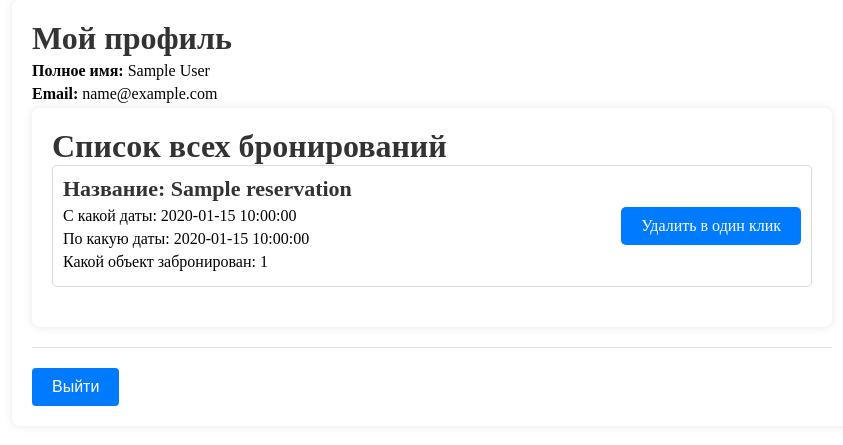
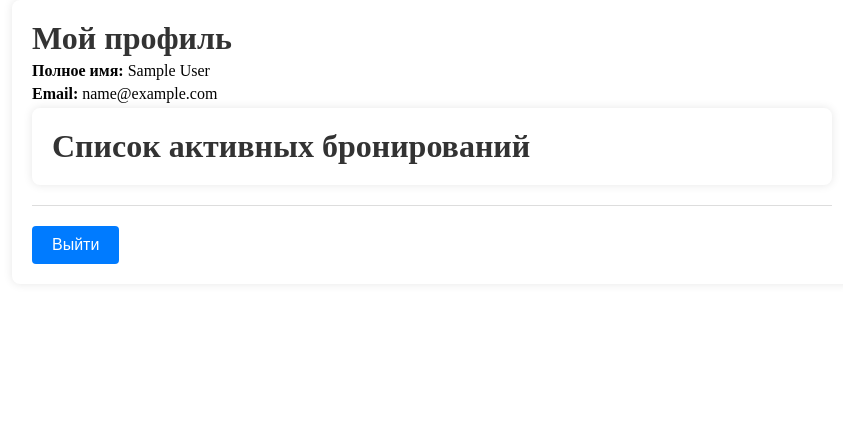
Before and after one commit to Mahishwara/Project, a FastAPI app: template app/templates/profile.html in a window 1280 px wide. Shown: the part 150-595 px from the top of the page, without its empty margins (208-1051 px from the left). Run offline with FastAPI, Linux system fonts and the light colour scheme; the template is opened without the code that fills it: most values are stand-ins (such as "Sample title", 1, 10 or a date in 2020); parts of the project's set-up code (start-up, migrations or seed data) failed here and were passed over.

Commit message:
Update profile.html

```diff
--- a/app/templates/profile.html
+++ b/app/templates/profile.html
@@ -7,25 +7,23 @@
             <h2 hidden>ID: {{ profile.id }}</h2>
             <p><strong>Полное имя:</strong> {{ profile.first_name }} {{ profile.last_name }}</p>
             <p><strong>Email:</strong> {{ profile.email }}</p>
-            {% if (reservations): %}
                 <div class="container">
-                <h1>Список всех бронирований</h1>
+                <h1>Список активных бронирований</h1>
                 {% for reservation in reservations %}
+                {% if reservation.date_to >= today %}
                 <div class="object-card">
                     <div class="details">
                     <p hidden>ID: <span id="res_id">{{ reservation.id }}</span></p>
                     <h2>Название: {{reservation.name}}</h2>
                     <p>С какой даты: {{reservation.date_from}}</p>
                     <p>По какую даты: {{reservation.date_to}}</p>
-                    <p>Какой объект забронирован: {{reservation.object_id}}</p>
+                    <p>Какой объект забронирован: <a href='/objects/{{reservation.object_id}}'>{{reservation.object_id}}</a></p>
                     </div>
                     <a onclick="deleteFunction()">Удалить в один клик</a>
                 </div>
+                {% endif %}
                 {% endfor %}
                 </div>
-            {% else: %}
-                <h1>Список бронирований пуст</h1>
-            {% endif %}
         </div>
     </div>
     <button type="submit" id="logout-button" class="submit-button" onclick="logoutFunction()">Выйти</button>
```
